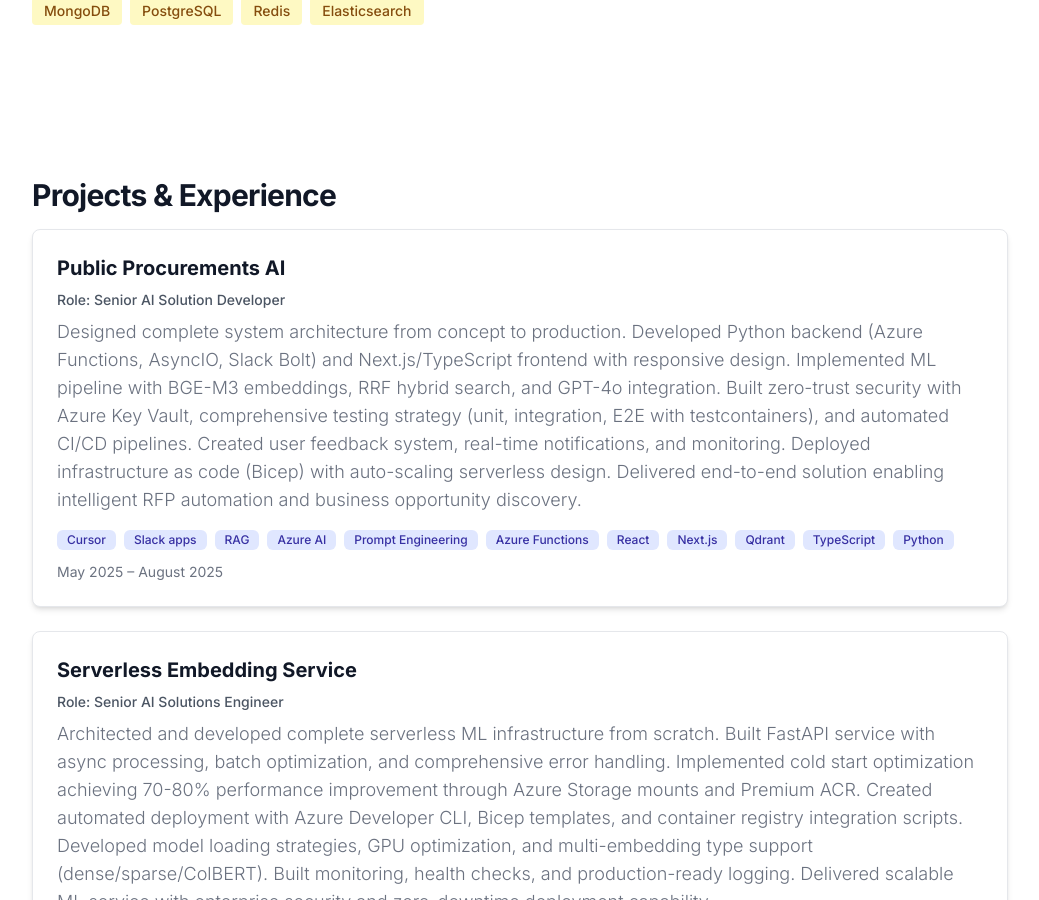
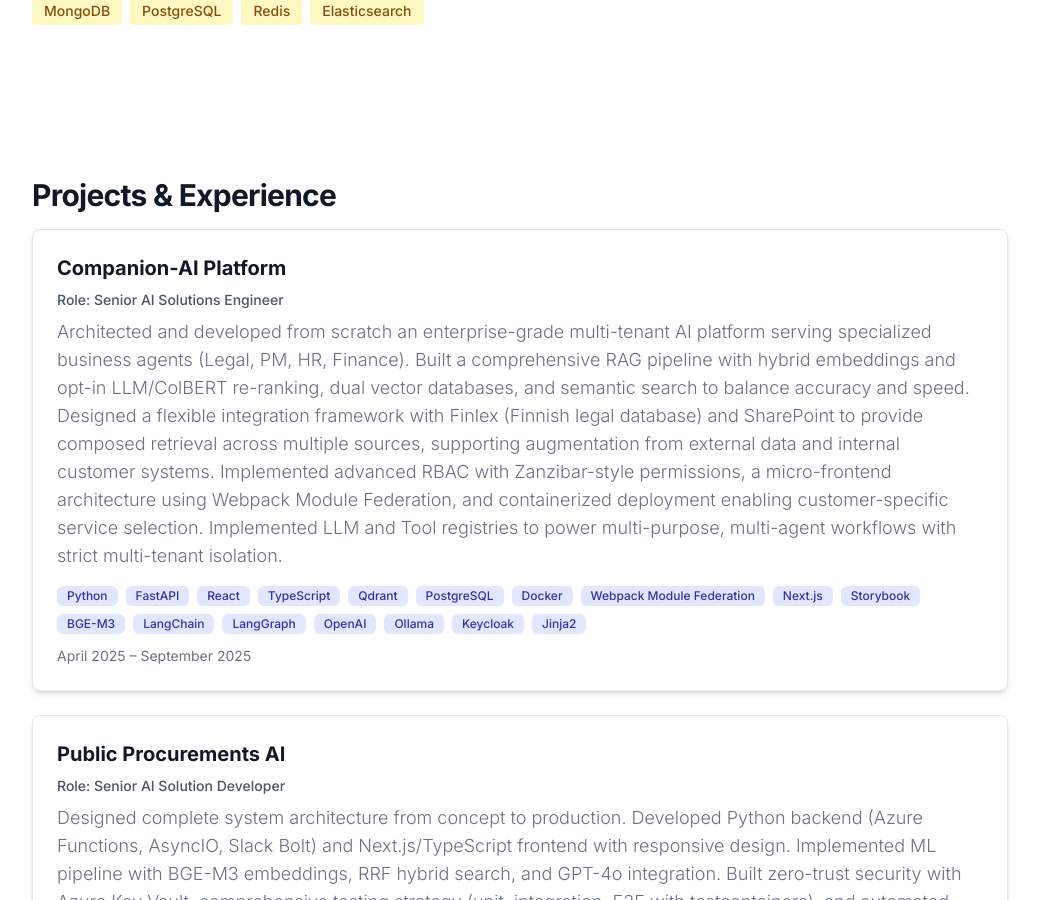
Before and after one commit to leonas5555/ai-tech-site, a Jekyll site: the page built from about/index.html, in a window 1280 px wide and 900 px high, scrolled down 3451 px. Shown: the whole window, without its empty margins (120-1159 px from the left). Built offline with Jekyll 4.4.1, drawn with Linux system fonts in a browser that asks for light colours; nearby versions of some CDN libraries.

Commit message:
Update articles, papers, and assets from main repo

```diff
--- a/about/index.html
+++ b/about/index.html
@@ -207,6 +207,32 @@ title: About
             <h2 class="mb-4 text-3xl tracking-tight font-bold text-gray-900 dark:text-white">Projects & Experience</h2>
 
             <div class="space-y-6">
+
+                <div class="p-6 bg-white border border-gray-200 rounded-lg shadow-md dark:bg-gray-800 dark:border-gray-700">
+                    <h3 class="mb-2 text-xl font-bold text-gray-900 dark:text-white">Companion-AI Platform</h3>
+                    <p class="mb-2 text-sm font-medium text-gray-600 dark:text-gray-300">Role: Senior AI Solutions Engineer</p>
+                    <p class="mb-4 font-light">Architected and developed from scratch an enterprise-grade multi-tenant AI platform serving specialized business agents (Legal, PM, HR, Finance). Built a comprehensive RAG pipeline with hybrid embeddings and opt-in LLM/ColBERT re-ranking, dual vector databases, and semantic search to balance accuracy and speed. Designed a flexible integration framework with Finlex (Finnish legal database) and SharePoint to provide composed retrieval across multiple sources, supporting augmentation from external data and internal customer systems. Implemented advanced RBAC with Zanzibar-style permissions, a micro-frontend architecture using Webpack Module Federation, and containerized deployment enabling customer-specific service selection. Implemented LLM and Tool registries to power multi-purpose, multi-agent workflows with strict multi-tenant isolation.</p>
+                    <div class="flex flex-wrap gap-2 mb-3">
+                        <span class="bg-indigo-100 text-indigo-800 text-xs font-medium px-2.5 py-0.5 rounded-md dark:bg-indigo-900 dark:text-indigo-300">Python</span>
+                        <span class="bg-indigo-100 text-indigo-800 text-xs font-medium px-2.5 py-0.5 rounded-md dark:bg-indigo-900 dark:text-indigo-300">FastAPI</span>
+                        <span class="bg-indigo-100 text-indigo-800 text-xs font-medium px-2.5 py-0.5 rounded-md dark:bg-indigo-900 dark:text-indigo-300">React</span>
+                        <span class="bg-indigo-100 text-indigo-800 text-xs font-medium px-2.5 py-0.5 rounded-md dark:bg-indigo-900 dark:text-indigo-300">TypeScript</span>
+                        <span class="bg-indigo-100 text-indigo-800 text-xs font-medium px-2.5 py-0.5 rounded-md dark:bg-indigo-900 dark:text-indigo-300">Qdrant</span>
+                        <span class="bg-indigo-100 text-indigo-800 text-xs font-medium px-2.5 py-0.5 rounded-md dark:bg-indigo-900 dark:text-indigo-300">PostgreSQL</span>
+                        <span class="bg-indigo-100 text-indigo-800 text-xs font-medium px-2.5 py-0.5 rounded-md dark:bg-indigo-900 dark:text-indigo-300">Docker</span>
+                        <span class="bg-indigo-100 text-indigo-800 text-xs font-medium px-2.5 py-0.5 rounded-md dark:bg-indigo-900 dark:text-indigo-300">Webpack Module Federation</span>
+                        <span class="bg-indigo-100 text-indigo-800 text-xs font-medium px-2.5 py-0.5 rounded-md dark:bg-indigo-900 dark:text-indigo-300">Next.js</span>
+                        <span class="bg-indigo-100 text-indigo-800 text-xs font-medium px-2.5 py-0.5 rounded-md dark:bg-indigo-900 dark:text-indigo-300">Storybook</span>
+                        <span class="bg-indigo-100 text-indigo-800 text-xs font-medium px-2.5 py-0.5 rounded-md dark:bg-indigo-900 dark:text-indigo-300">BGE-M3</span>
+                        <span class="bg-indigo-100 text-indigo-800 text-xs font-medium px-2.5 py-0.5 rounded-md dark:bg-indigo-900 dark:text-indigo-300">LangChain</span>
+                        <span class="bg-indigo-100 text-indigo-800 text-xs font-medium px-2.5 py-0.5 rounded-md dark:bg-indigo-900 dark:text-indigo-300">LangGraph</span>
+                        <span class="bg-indigo-100 text-indigo-800 text-xs font-medium px-2.5 py-0.5 rounded-md dark:bg-indigo-900 dark:text-indigo-300">OpenAI</span>
+                        <span class="bg-indigo-100 text-indigo-800 text-xs font-medium px-2.5 py-0.5 rounded-md dark:bg-indigo-900 dark:text-indigo-300">Ollama</span>
+                        <span class="bg-indigo-100 text-indigo-800 text-xs font-medium px-2.5 py-0.5 rounded-md dark:bg-indigo-900 dark:text-indigo-300">Keycloak</span>
+                        <span class="bg-indigo-100 text-indigo-800 text-xs font-medium px-2.5 py-0.5 rounded-md dark:bg-indigo-900 dark:text-indigo-300">Jinja2</span>
+                    </div>
+                    <p class="text-sm text-gray-500 dark:text-gray-400">April 2025 – September 2025</p>
+                </div>
 
                 <div class="p-6 bg-white border border-gray-200 rounded-lg shadow-md dark:bg-gray-800 dark:border-gray-700">
                     <h3 class="mb-2 text-xl font-bold text-gray-900 dark:text-white">Public Procurements AI</h3>
```
